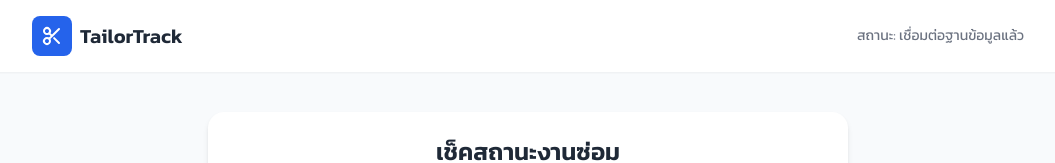
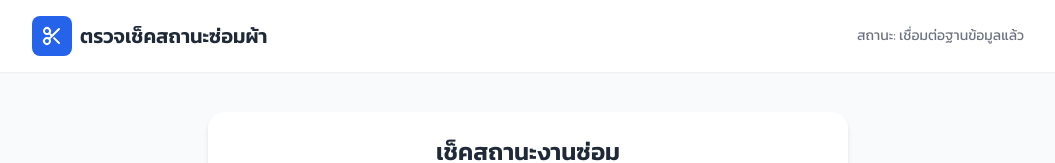
Before and after one commit to walkalonespy/preedacheck, a plain HTML site: page index.html in a window 1280 px wide. Shown: the top 163 px of the page, without its empty margins (112-1167 px from the left). Drawn offline with nearby package versions, Linux system fonts and the light colour scheme.

Commit message:
Update index.html

```diff
--- a/index.html
+++ b/index.html
@@ -28,7 +28,7 @@
                         <path stroke-linecap="round" stroke-linejoin="round" stroke-width="2" d="M14.121 14.121L19 19m-7-7l7-7m-7 7l-2.879 2.879M12 12L9.121 9.121m0 5.758a3 3 0 10-4.243 4.243 3 3 0 004.243-4.243zm0-5.758a3 3 0 11-4.243-4.243 3 3 0 014.243 4.243z" />
                     </svg>
                 </div>
-                <span class="text-xl font-semibold text-gray-800">TailorTrack</span>
+                <span class="text-xl font-semibold text-gray-800">ตรวจเช็คสถานะซ่อมผ้า</span>
             </div>
             <div class="text-sm text-gray-500">สถานะ: เชื่อมต่อฐานข้อมูลแล้ว</div>
         </div>
```
